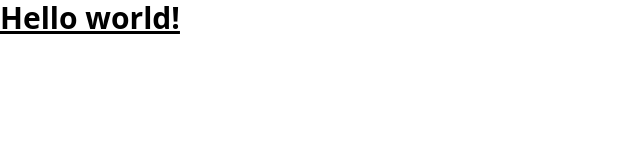
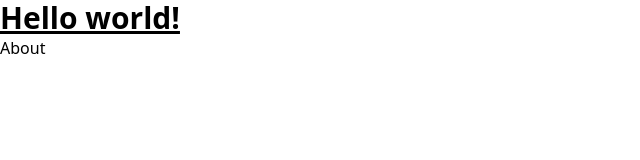
Before and after one commit to florianstancioiu/recipe-finder-website, a React (Vite) app: page /about in a window 1280 px wide. Shown: the top 160 px of the page, without its empty margins (0-640 px from the left). Built offline with nearby package versions, Linux system fonts and the light colour scheme.

Commit message:
Installed react-router

```diff
--- a/index.html
+++ b/index.html
@@ -1,10 +1,10 @@
-<!doctype html>
+<!DOCTYPE html>
 <html lang="en">
   <head>
     <meta charset="UTF-8" />
     <link rel="icon" type="image/svg+xml" href="/vite.svg" />
     <meta name="viewport" content="width=device-width, initial-scale=1.0" />
-    <title>recipe-finder-website</title>
+    <title>Recipe Finder</title>
   </head>
   <body>
     <div id="root"></div>
--- a/package.json
+++ b/package.json
@@ -13,6 +13,7 @@
     "@tailwindcss/vite": "^4.1.17",
     "react": "^19.2.0",
     "react-dom": "^19.2.0",
+    "react-router": "^7.10.0",
     "tailwindcss": "^4.1.17"
   },
   "devDependencies": {
--- a/src/App.tsx
+++ b/src/layouts/App.tsx
@@ -1,9 +1,11 @@
+import { Outlet } from "react-router";
+
 const App = () => {
   return (
-    <>
+    <div>
       <h1 className="text-3xl font-bold underline">Hello world!</h1>
-    </>
+      <Outlet />
+    </div>
   );
 };
-
 export default App;
--- a/src/main.tsx
+++ b/src/main.tsx
@@ -1,10 +1,13 @@
 import { StrictMode } from "react";
 import { createRoot } from "react-dom/client";
-import App from "./App.tsx";
 import "./styles.css";
+import { BrowserRouter } from "react-router";
+import Routes from "./routes";
 
 createRoot(document.getElementById("root")!).render(
   <StrictMode>
-    <App />
+    <BrowserRouter>
+      <Routes />
+    </BrowserRouter>
   </StrictMode>
 );
--- /dev/null
+++ b/src/pages/About/About.tsx
@@ -0,0 +1,9 @@
+const About = () => {
+  return (
+    <>
+      <h1>About</h1>
+    </>
+  );
+};
+
+export default About;
--- /dev/null
+++ b/src/pages/Home/Home.tsx
@@ -0,0 +1,9 @@
+const Home = () => {
+  return (
+    <>
+      <h1>Home</h1>
+    </>
+  );
+};
+
+export default Home;
--- /dev/null
+++ b/src/routes.tsx
@@ -0,0 +1,17 @@
+import { Routes as ReactRoutes, Route } from "react-router";
+import App from "./layouts/App";
+import About from "./pages/About/About";
+import Home from "./pages/Home/Home";
+
+const Routes = () => {
+  return (
+    <ReactRoutes>
+      <Route path="/" element={<App />}>
+        <Route index element={<Home />} />
+        <Route path="about" element={<About />} />
+      </Route>
+    </ReactRoutes>
+  );
+};
+
+export default Routes;
```
Also changed, not shown: 1 other file (tests, documents, lock files or other folders).
